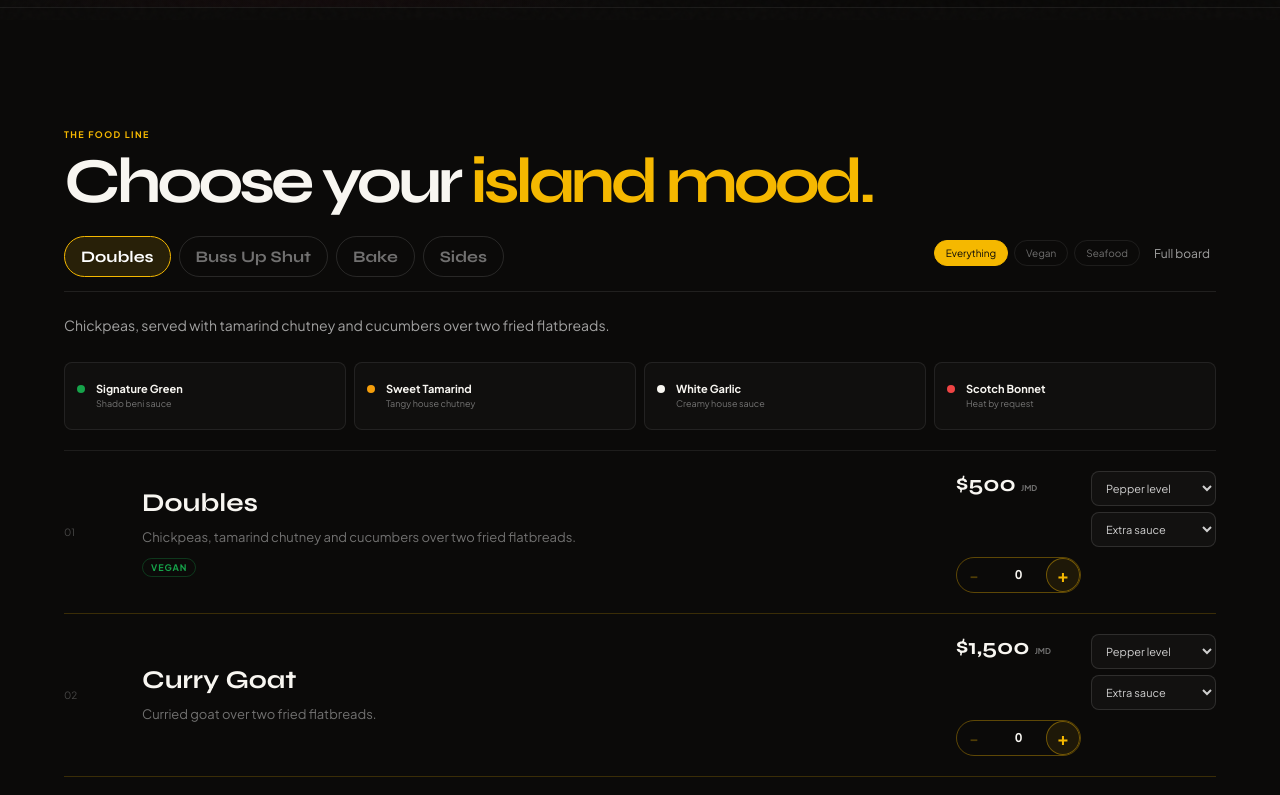
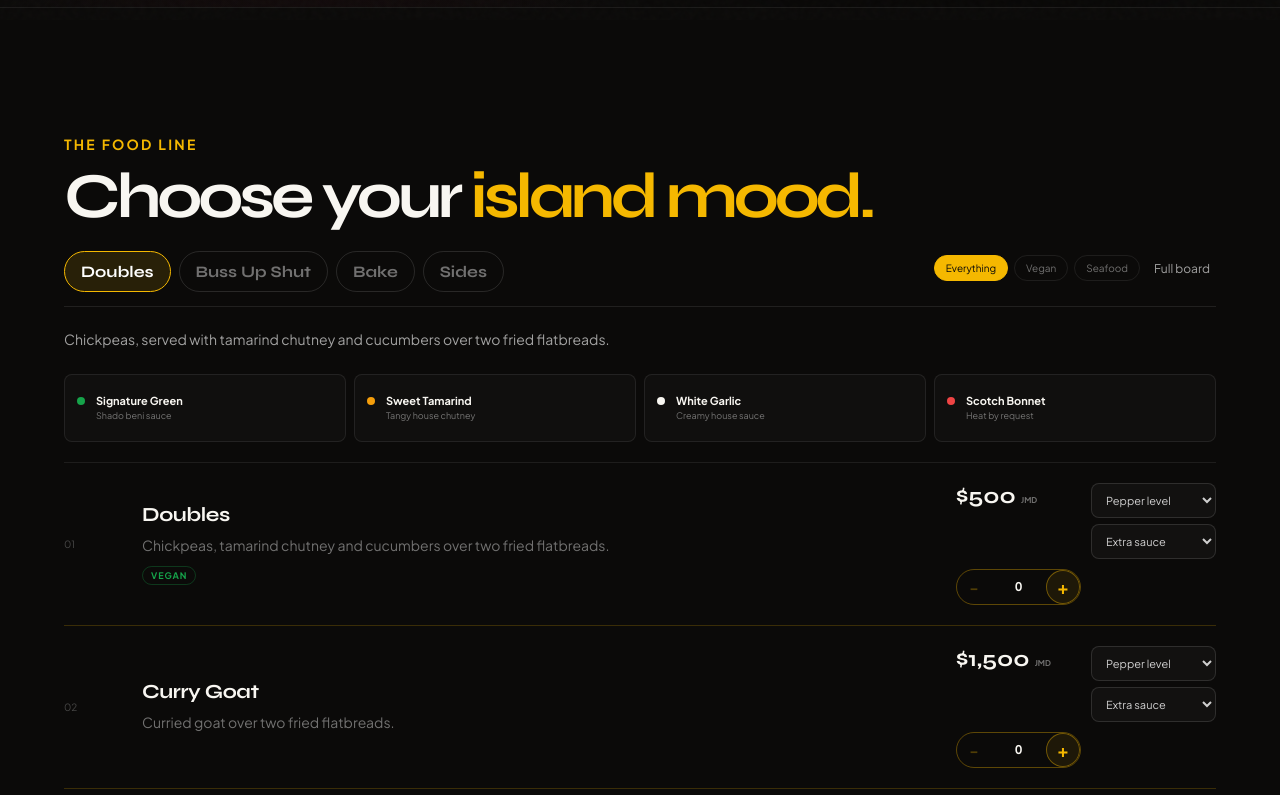
Before and after one commit to ryds052-dot/triniyaad, a React (Vite) app: page / in a window 1280 px wide. Shown: the part 780-1575 px from the top of the page. Built offline with nearby package versions, Linux system fonts and the light colour scheme.

Commit message:
fix: clamp menu type at every width

```diff
--- a/src/index.css
+++ b/src/index.css
@@ -954,3 +954,9 @@ html, body { overflow-x: hidden; }
 @media (max-width: 767px) {
   .hero-frame, #hero [class*="aspect-[3/4]"] { aspect-ratio: 4 / 5 !important; }
 }
+/* menu-scale */
+#menu { overflow-x: clip; }
+#menu h3 { font-size: 20px !important; line-height: 1.2 !important; letter-spacing: -0.02em; }
+#menu p { font-size: 14px !important; line-height: 1.5 !important; }
+#menu .chip, #menu [class*="sauce"], #menu [class*="pepper"] { font-size: 12px !important; }
+#menu .menu-empty { font-size: 14px !important; }
```
